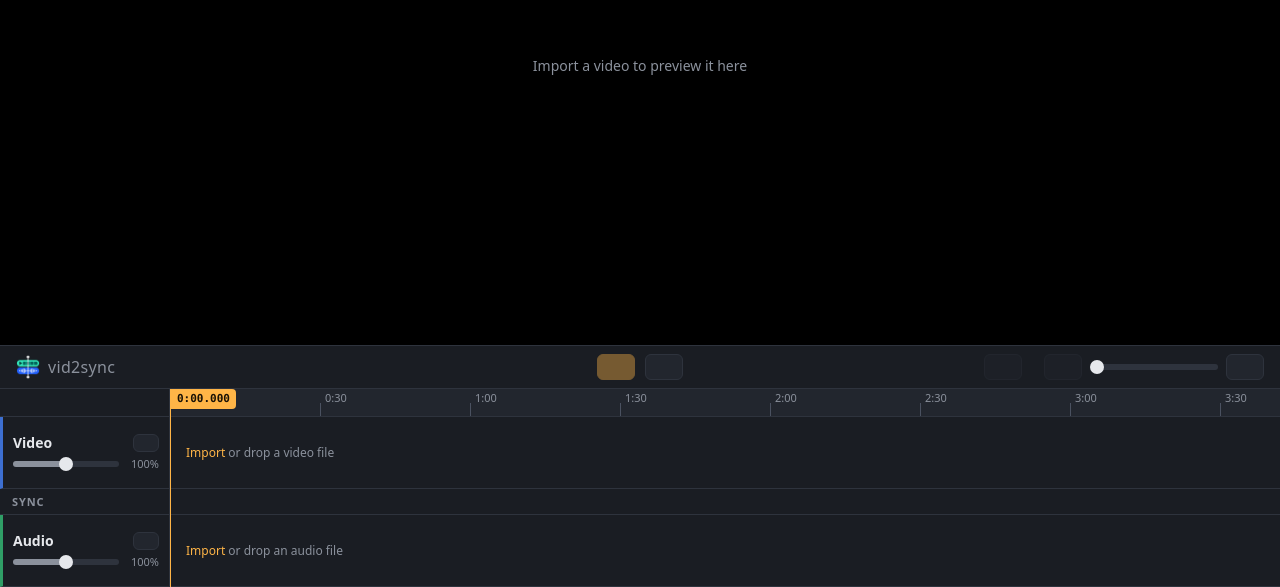
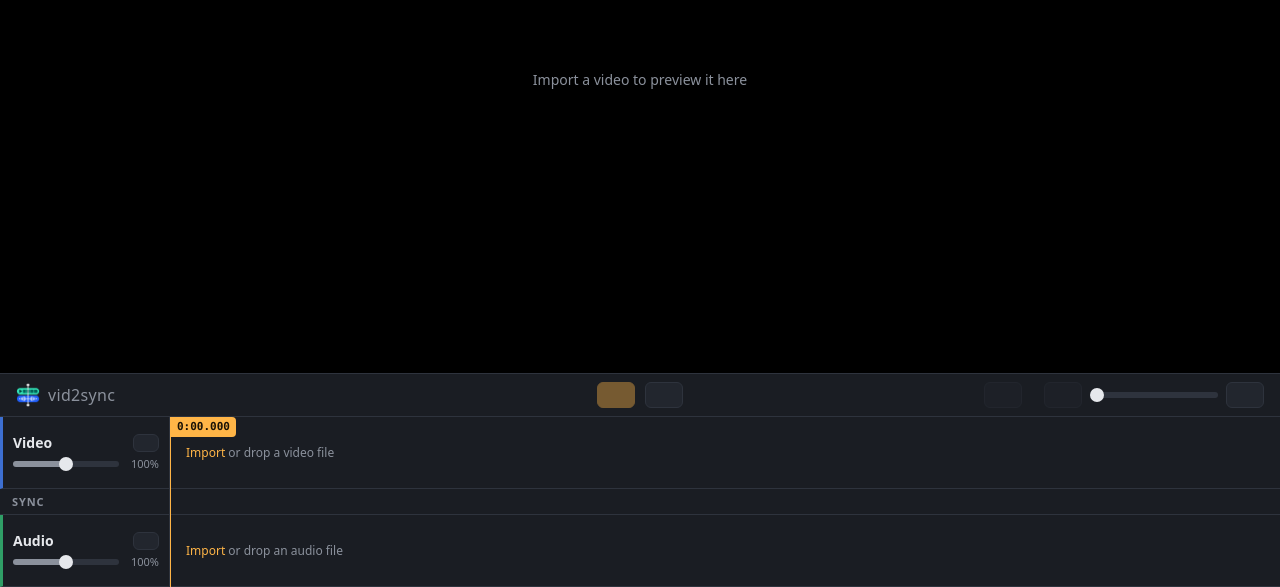
Before and after one commit to tu4mo/vid2sync, a React (Vite) app: page / in a window 1280 px wide. Shown: the part 213-800 px from the top of the page. Built offline with nearby package versions, Linux system fonts and the light colour scheme; some icons are missing; a web font is replaced by a local one.

Commit message:
Remove the timeline ruler

```diff
--- a/src/App.tsx
+++ b/src/App.tsx
@@ -27,7 +27,6 @@ import { MIN_PIXELS_PER_SECOND } from './lib/zoom'
 import {
   LANE_DEFAULT_HEIGHT,
   LANE_MIN_HEIGHT,
-  RULER_HEIGHT,
   SYNC_LANE_HEIGHT,
 } from './panels/Timeline/layout'
 import { Timeline } from './panels/Timeline/Timeline'
@@ -40,7 +39,7 @@ const playback = new Playback()
 const MIN_CLIP = 0.05
 
 // The toolbar and the timeline's top border, then the timeline's fixed rows.
-const TIMELINE_CHROME_HEIGHT = 42 + 1 + RULER_HEIGHT + SYNC_LANE_HEIGHT
+const TIMELINE_CHROME_HEIGHT = 42 + 1 + SYNC_LANE_HEIGHT
 const TIMELINE_HEIGHT = TIMELINE_CHROME_HEIGHT + 2 * LANE_DEFAULT_HEIGHT
 const TIMELINE_MIN_HEIGHT = TIMELINE_CHROME_HEIGHT + 2 * LANE_MIN_HEIGHT
 
--- a/src/panels/Timeline/Playhead.tsx
+++ b/src/panels/Timeline/Playhead.tsx
@@ -37,8 +37,8 @@ export function Playhead({ time, pixelsPerSecond, max, onSeek }: Props) {
       style={{ left: time * pixelsPerSecond }}
     >
       {/* The flag sits against the line, but the field inside starts a little away from it, so
-          the second click of a double-click on the ruler (after the first moved the playhead
-          under the cursor) still lands on the ruler. */}
+          the second click of a double-click on the timeline (after the first moved the playhead
+          under the cursor) still lands on the timeline. */}
       <div
         className={`absolute top-0 flex bg-accent px-0.5 ${flip ? 'right-0.5 rounded-l-sm' : 'left-0 rounded-r-sm'}`}
       >
--- a/src/panels/Timeline/Ruler.tsx
+++ /dev/null
@@ -1,50 +0,0 @@
-import { memo } from 'react'
-
-const TICK_STEPS = [
-  0.05, 0.1, 0.25, 0.5, 1, 2, 5, 10, 15, 30, 60, 120, 300, 600,
-]
-
-type Props = {
-  pixelsPerSecond: number
-  /** How many seconds of timeline to label. */
-  seconds: number
-}
-
-// Memoized, so it doesn't rebuild every tick on each playback frame.
-export const Ruler = memo(function Ruler({ pixelsPerSecond, seconds }: Props) {
-  const step =
-    TICK_STEPS.find((s) => s * pixelsPerSecond >= 80) ??
-    TICK_STEPS[TICK_STEPS.length - 1]
-  const ticks: number[] = []
-  for (let t = 0; t <= seconds; t += step) {
-    ticks.push(t)
-  }
-
-  return (
-    <div className="relative border-b border-line bg-panel-2">
-      {/* Clipped, so the labels of the last ticks don't widen the scroll area past the lanes. */}
-      <div className="pointer-events-none absolute inset-0 overflow-clip">
-        {ticks.map((t) => (
-          <div
-            key={t}
-            className="absolute top-3.5 bottom-0 border-l border-line-strong"
-            style={{ left: t * pixelsPerSecond }}
-          >
-            <span className="absolute -top-[13px] left-1 text-2xs whitespace-nowrap text-dim tabular-nums">
-              {formatTick(t, step)}
-            </span>
-          </div>
-        ))}
-      </div>
-    </div>
-  )
-})
-
-function formatTick(t: number, step: number): string {
-  if (step >= 1) {
-    const m = Math.floor(t / 60)
-    const s = Math.round(t - m * 60)
-    return `${m}:${String(s).padStart(2, '0')}`
-  }
-  return `${t.toFixed(step < 0.1 ? 2 : 1)}s`
-}
--- a/src/panels/Timeline/Timeline.tsx
+++ b/src/panels/Timeline/Timeline.tsx
@@ -20,7 +20,6 @@ import { clampZoom } from '../../lib/zoom'
 import { ClipView } from './ClipView'
 import { ROWS } from './layout'
 import { Playhead } from './Playhead'
-import { Ruler } from './Ruler'
 import { SyncLane } from './SyncLane'
 import { TrackHead } from './TrackHead'
 import { useDrag } from './useDrag'
@@ -240,7 +239,6 @@ export function Timeline({
         className="grid grid-cols-[minmax(0,1fr)] border-r border-line"
         style={{ gridTemplateRows: ROWS }}
       >
-        <div className="border-b border-line" />
         {TRACK_KINDS.map((kind) => (
           <Fragment key={kind}>
             <TrackHead
@@ -276,8 +274,6 @@ export function Timeline({
           style={{ width, gridTemplateRows: ROWS }}
           {...scrub}
         >
-          <Ruler pixelsPerSecond={pixelsPerSecond} seconds={visibleSeconds} />
-
           {TRACK_KINDS.map((kind) => {
             const clip = clips[kind]
             return (
--- a/src/panels/Timeline/layout.ts
+++ b/src/panels/Timeline/layout.ts
@@ -1,9 +1,8 @@
 // Shared by the track heads and the lanes, so the two columns line up.
-export const RULER_HEIGHT = 28
 export const SYNC_LANE_HEIGHT = 26
 /** The video and audio lanes share whatever height is left, down to this. */
 export const LANE_MIN_HEIGHT = 56
 export const LANE_DEFAULT_HEIGHT = 72
 
-// Ruler, video lane, sync lane, audio lane.
-export const ROWS = `${RULER_HEIGHT}px minmax(${LANE_MIN_HEIGHT}px, 1fr) ${SYNC_LANE_HEIGHT}px minmax(${LANE_MIN_HEIGHT}px, 1fr)`
+// Video lane, sync lane, audio lane.
+export const ROWS = `minmax(${LANE_MIN_HEIGHT}px, 1fr) ${SYNC_LANE_HEIGHT}px minmax(${LANE_MIN_HEIGHT}px, 1fr)`
```
